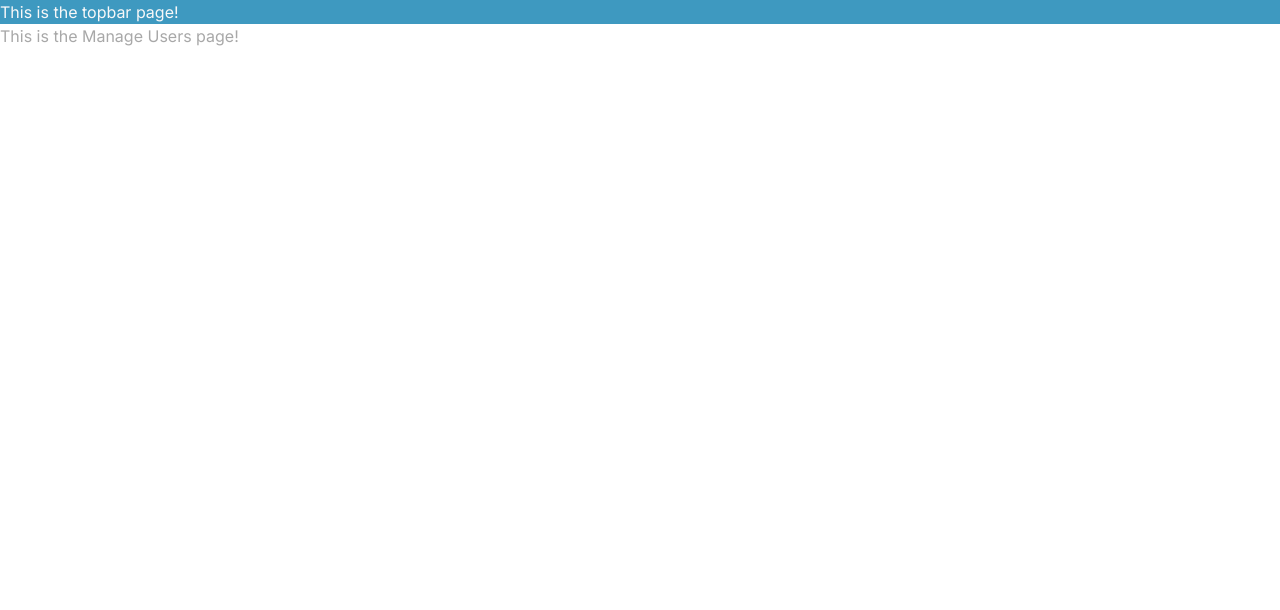
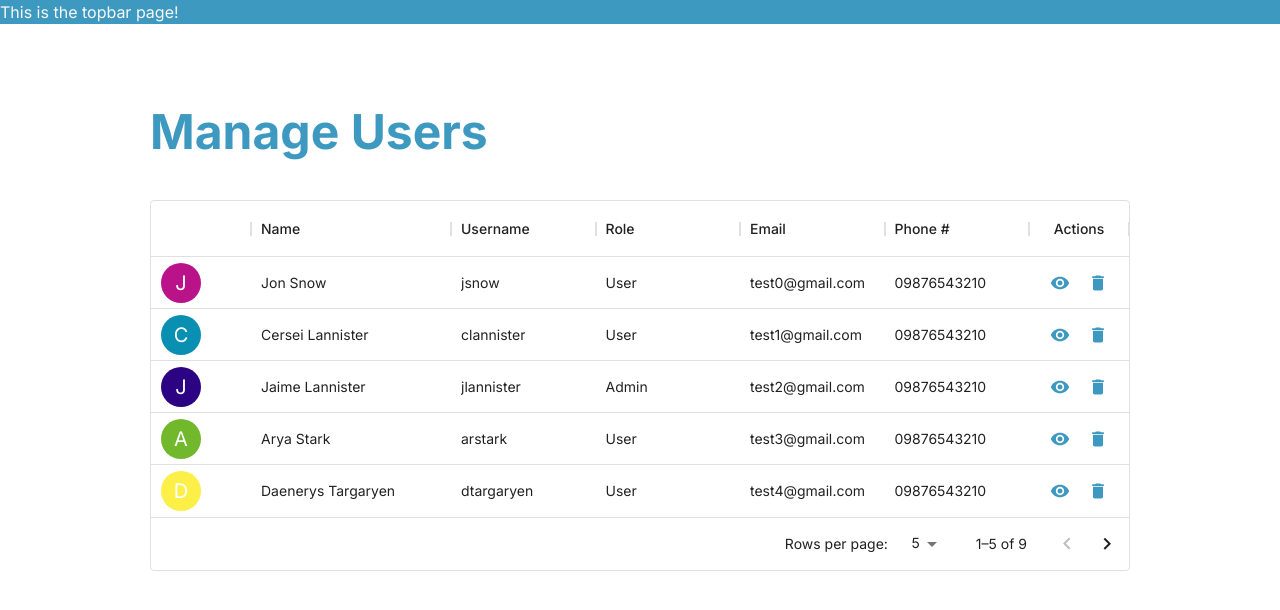
Before and after one commit to lbsomoson/bat-genome-database, a React (Create React App) app in the folder bat-genome-client/: page /users in a window 1280 px wide. Shown: the top 610 px of the page. Built offline with nearby package versions, Linux system fonts and the light colour scheme.

Commit message:
feat: Add user management page

```diff
--- a/bat-genome-client/package.json
+++ b/bat-genome-client/package.json
@@ -7,6 +7,7 @@
     "@emotion/styled": "^11.10.5",
     "@mui/icons-material": "^5.11.0",
     "@mui/material": "^5.11.0",
+    "@mui/x-data-grid": "^5.17.16",
     "@testing-library/jest-dom": "^5.16.5",
     "@testing-library/react": "^13.4.0",
     "@testing-library/user-event": "^13.5.0",
@@ -14,7 +15,7 @@
     "react-dom": "^18.2.0",
     "react-hook-form": "^7.41.0",
     "react-router-dom": "^6.5.0",
-    "react-scripts": "5.0.1",
+    "react-scripts": "^5.0.1",
     "web-vitals": "^2.1.4"
   },
   "scripts": {
--- a/bat-genome-client/src/pages/manageUsers/ManageUsers.jsx
+++ b/bat-genome-client/src/pages/manageUsers/ManageUsers.jsx
@@ -1,12 +1,153 @@
+import { useState } from "react";
+import { useNavigate } from "react-router-dom";
+import { DataGrid, GridActionsCellItem } from "@mui/x-data-grid";
+
+import VisibilityIcon from '@mui/icons-material/Visibility';
+import DeleteIcon from '@mui/icons-material/Delete';
 import { ThemeProvider, Typography, Box } from "@mui/material";
+import Avatar from '@mui/material/Avatar'
 
 import { theme } from "../../theme";
+import { display } from "@mui/system";
 
 export default function ManageUsers() {
+	const [pageSize, setPageSize] = useState(5);
+
+	//----- For placeholder avatars only (will be replaced by profile photos)
+	function stringToColor(string) {
+		let hash = 0;
+		let i;
+
+		/* eslint-disable no-bitwise */
+		for (i = 0; i < string.length; i += 1) {
+		  hash = string.charCodeAt(i) + ((hash << 5) - hash);
+		}
+
+		let color = '#';
+
+		for (i = 0; i < 3; i += 1) {
+		  const value = (hash >> (i * 8)) & 0xff;
+		  color += `00${value.toString(16)}`.slice(-2);
+		}
+		/* eslint-enable no-bitwise */
+
+		return color;
+	}
+
+	function stringAvatar(name) {
+		return {
+		  sx: {
+			bgcolor: stringToColor(name),
+		  },
+		  children: `${name.split(' ')[0][0]}`,
+		};
+	  }
+	//-----
+
+	function getRole(params) {
+		switch(params.row.role){
+			case 102:
+				return "User"
+			case 202:
+				return "Admin"
+		}
+	}
+
+    const rows = [
+        { id: 1, name: 'Jon Snow', username: 'jsnow', role: 102, email: "test0@gmail.com", phonenum: "09876543210"  },
+        { id: 2, name: 'Cersei Lannister', username: 'clannister', role: 102, email: "test1@gmail.com", phonenum: "09876543210" },
+        { id: 3, name: 'Jaime Lannister', username: 'jlannister', role: 202, email: "test2@gmail.com", phonenum: "09876543210" },
+        { id: 4, name: 'Arya Stark', username: 'arstark', role: 102, email: "test3@gmail.com", phonenum: "09876543210" },
+        { id: 5, name: 'Daenerys Targaryen', username: 'dtargaryen', role: 102, email: "test4@gmail.com", phonenum: "09876543210" },
+        { id: 6, name: 'Melisandre', username: 'mel', role: 102, email: "test2@gmail.com", phonenum: "09876543210" },
+        { id: 7, name: 'Ferrara Clifford', username: 'ferclifford', role: 202, email: "test7@gmail.com", phonenum: "09876543210" },
+        { id: 8, name: 'Rossini Frances', username: 'rossfrances', role: 102, email: "test9@gmail.com", phonenum: "09876543210" },
+        { id: 9, name: 'Harvey Roxie', username: 'hrvyroxie', role: 202, email: "test2@gmail.com", phonenum: "09876543210" },
+      ];
+
+    const columns = [
+		{
+			field: "id",
+			headerName: "",
+			minWidth: 50,
+			sortable: false,
+			renderCell: (params) => {
+				console.log(params);
+				return (
+				  <>
+					<Avatar {...stringAvatar(params.row.name)}/>
+				  </>
+				);
+			  }
+		},
+		{
+			field: "name",
+			headerName: "Name",
+			minWidth: 200,
+			flex: 1,
+		},
+		{
+			field: "username",
+			headerName: "Username",
+			minwidth: 200,
+			flex: 1,
+		},
+		{
+			field: "role",
+			headerName: "Role",
+			minWidth: 110,
+			flex: 1,
+			valueGetter: getRole,
+		},
+		{
+			field: "email",
+			headerName: "Email",
+			minWidth: 110,
+			flex: 1,
+		},
+		{
+			field: "phonenum",
+			headerName: "Phone #",
+			minWidth: 110,
+			flex: 1,
+		},
+		{
+			field: "actions",
+			headerName: "Actions",
+			type: "actions",
+			minWidth: 80,
+			getActions: (params) => [
+				<GridActionsCellItem
+					icon={<VisibilityIcon color={"primary"}/>}
+					label="View User Details"
+				/>,
+				<GridActionsCellItem
+					icon={<DeleteIcon color={"primary"}/>}
+					label="Delete"
+				/>
+			]
+		},
+	];
 	return (
 		<ThemeProvider theme={theme}>
-			<Box>
-				<Typography color="primary.gray"> This is the Manage Users page! </Typography>
+			<Box sx={{display:"flex", flexDirection:"column", mx:"150px", my:"80px"}}>
+				<Typography
+					variant={"h3"}
+					fontWeight={"bold"}
+					color={theme.palette.primary.main}
+					mb={5}
+				>
+					Manage Users
+				</Typography>
+					<DataGrid
+						rows={rows}
+						columns={columns}
+						pageSize={pageSize}
+						onPageSizeChange={(newPageSize) => setPageSize(newPageSize)}
+						rowsPerPageOptions={[5, 10, 20]}
+						pagination
+						autoHeight
+					/>
 			</Box>
 		</ThemeProvider>
 	);
```
